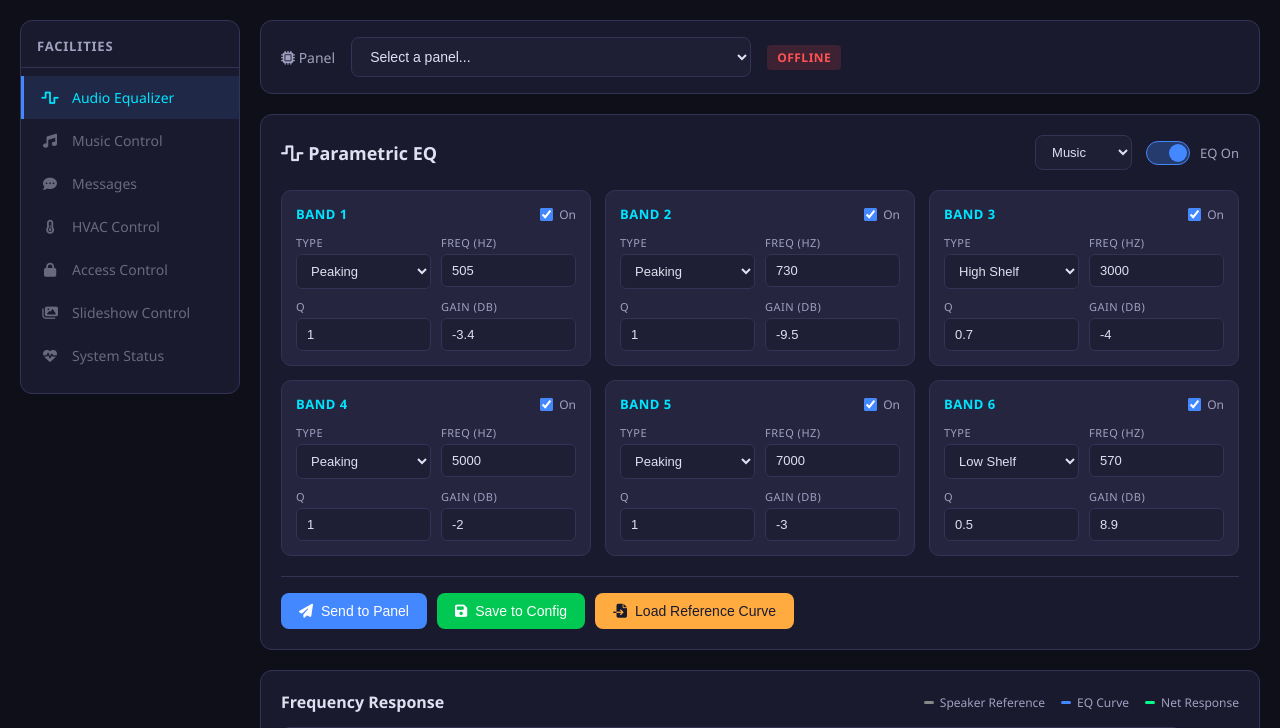
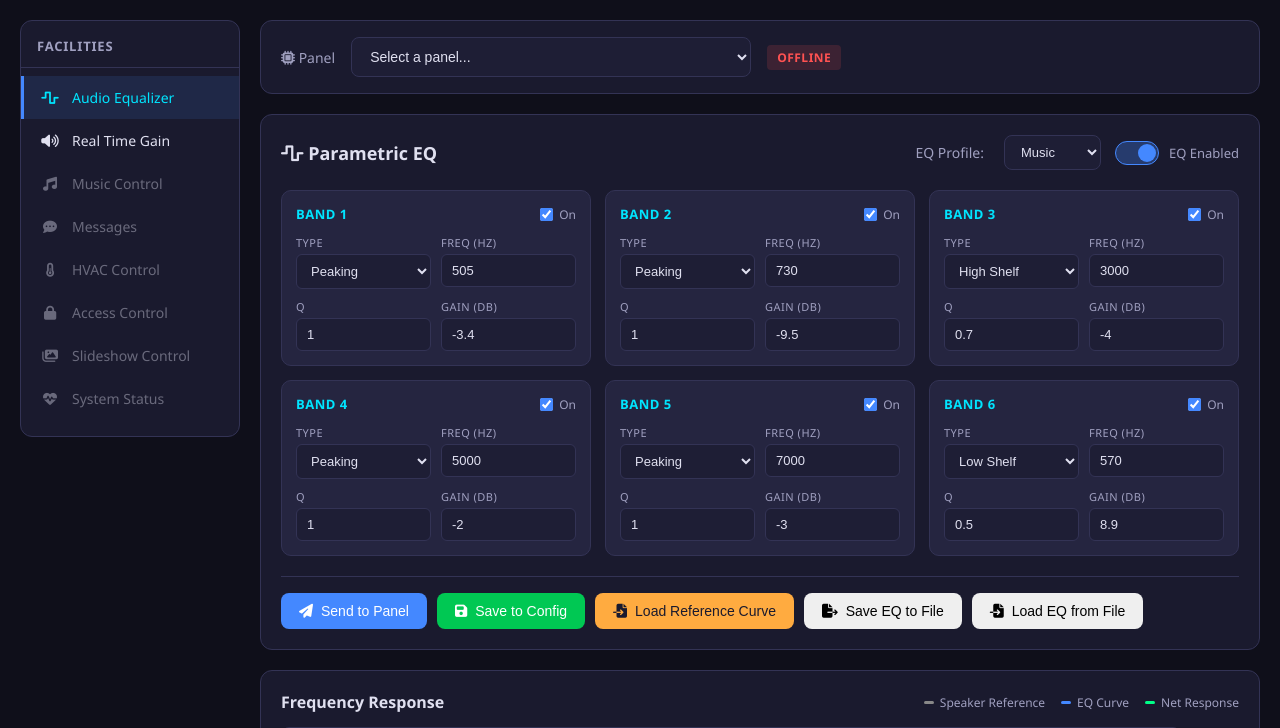
Before and after one commit to billmyers2024/wallpanel_configurator, a Flask app: page /controller in a window 1280 px wide. Shown: the part 95-823 px from the top of the page. Run offline with Flask 3, Linux system fonts and the light colour scheme; data that the repository does not hold is empty.

Commit message:
v1.7.69: Real-time gain control, EQ/DRC toggles, save/load EQ files, EQ button sync fix
- New 'Real Time Gain Control' facility panel with:
  - Codec gain slider (-40 to +20 dB) with 1 decimal display
  - Real-time EQ On/Off toggle
  - Real-time DRC On/Off toggle
  - 2-second polling from HA entity state

- Parametric EQ panel: added 'EQ Profile:' label, renamed toggle to 'EQ Enabled'

- Save/Load EQ filter settings to JSON files for A/B speaker testing

- Backend: generic /api/ha_service proxy for switch/number service calls

- Firmware: bidirectional EQ/DRC button sync, codec gain number entity,
  switch entities for EQ and DRC enable

```diff
--- a/panel-widget-config/app/main.py
+++ b/panel-widget-config/app/main.py
@@ -1608,6 +1608,32 @@ def save_eq_to_config():
 
 
 # =============================================================================
+# GENERIC HA SERVICE PROXY
+# =============================================================================
+
+@app.route('/api/ha_service', methods=['POST'])
+def ha_service_proxy():
+    """Generic proxy for calling any Home Assistant service"""
+    data = request.get_json(silent=True)
+    if not isinstance(data, dict):
+        return jsonify({"error": "Invalid payload"}), 400
+
+    domain = data.get('domain')
+    service = data.get('service')
+    service_data = data.get('data', {})
+
+    if not domain or not service:
+        return jsonify({"error": "Missing domain or service"}), 400
+
+    success, err = call_ha_service(domain, service, service_data)
+    if success:
+        return jsonify({"success": True})
+    else:
+        logger.warning(f"HA service proxy failed: {domain}.{service}: {err}")
+        return jsonify({"error": err}), 503
+
+
+# =============================================================================
 # DIAGNOSTIC ENDPOINTS
 # =============================================================================
 
--- a/panel-widget-config/config.yaml
+++ b/panel-widget-config/config.yaml
@@ -1,5 +1,5 @@
 name: "Panel Widget Configurator"
-version: "1.7.68"
+version: "1.7.69"
 slug: "panel-widget-config"
 description: "Smartpanel Management Interface"
 url: "https://github.com/billmyers2024/wallpanel_configurator"
--- a/panel-widget-config/static/css/controller.css
+++ b/panel-widget-config/static/css/controller.css
@@ -679,3 +679,111 @@ body {
         align-items: stretch;
     }
 }
+
+
+/* EQ Profile Label */
+.eq-profile-label {
+    font-size: 14px;
+    font-weight: 500;
+    color: var(--text-secondary);
+    margin-right: 6px;
+}
+
+/* Gain Control Section */
+.gain-section {
+    background: var(--bg-secondary);
+    border-radius: 12px;
+    border: 1px solid var(--border-color);
+    padding: 20px;
+    margin-top: 16px;
+}
+
+.gain-header {
+    margin-bottom: 20px;
+}
+
+.gain-header h2 {
+    font-size: 18px;
+    font-weight: 600;
+    color: var(--text-primary);
+    display: flex;
+    align-items: center;
+    gap: 10px;
+}
+
+.gain-control {
+    margin-bottom: 24px;
+}
+
+.gain-slider-container {
+    display: flex;
+    align-items: center;
+    gap: 16px;
+    flex-wrap: wrap;
+}
+
+.gain-label {
+    font-size: 14px;
+    font-weight: 500;
+    color: var(--text-secondary);
+    min-width: 80px;
+}
+
+.gain-slider-container input[type="range"] {
+    flex: 1;
+    min-width: 200px;
+    height: 8px;
+    -webkit-appearance: none;
+    appearance: none;
+    background: var(--bg-tertiary);
+    border-radius: 4px;
+    outline: none;
+}
+
+.gain-slider-container input[type="range"]::-webkit-slider-thumb {
+    -webkit-appearance: none;
+    appearance: none;
+    width: 22px;
+    height: 22px;
+    border-radius: 50%;
+    background: var(--accent-blue);
+    cursor: pointer;
+    border: 2px solid var(--bg-primary);
+    box-shadow: 0 2px 6px rgba(0,0,0,0.3);
+}
+
+.gain-slider-container input[type="range"]::-moz-range-thumb {
+    width: 22px;
+    height: 22px;
+    border-radius: 50%;
+    background: var(--accent-blue);
+    cursor: pointer;
+    border: 2px solid var(--bg-primary);
+    box-shadow: 0 2px 6px rgba(0,0,0,0.3);
+}
+
+.gain-value {
+    font-size: 18px;
+    font-weight: 600;
+    color: var(--accent-blue);
+    min-width: 80px;
+    text-align: right;
+    font-variant-numeric: tabular-nums;
+}
+
+.gain-toggles {
+    display: flex;
+    flex-direction: column;
+    gap: 14px;
+}
+
+.gain-toggle-row {
+    display: flex;
+    align-items: center;
+    gap: 12px;
+}
+
+.gain-toggle-row .toggle-desc {
+    font-size: 13px;
+    color: var(--text-secondary);
+}
--- a/panel-widget-config/static/js/controller.js
+++ b/panel-widget-config/static/js/controller.js
@@ -134,6 +134,12 @@ const controller = {
         if (facilityId === 'eq') {
             this.drawCanvas();
         }
+        // Start/stop real-time polling for gain panel
+        if (facilityId === 'gain') {
+            this.startGainPolling();
+        } else {
+            this.stopGainPolling();
+        }
     },
 
     async loadDevices() {
@@ -183,6 +189,17 @@ const controller = {
             document.getElementById('ref-file-input').click();
         });
         document.getElementById('ref-file-input').addEventListener('change', (e) => this.loadReferenceCurve(e));
+
+        document.getElementById('btn-save-eq-file').addEventListener('click', () => this.saveEqToFile());
+        document.getElementById('btn-load-eq-file').addEventListener('click', () => {
+            document.getElementById('eq-file-input').click();
+        });
+        document.getElementById('eq-file-input').addEventListener('change', (e) => this.loadEqFromFile(e));
+
+        // Real-time gain control
+        document.getElementById('gain-slider').addEventListener('input', (e) => this.onGainSliderChange(e));
+        document.getElementById('rt-eq-enable').addEventListener('change', (e) => this.setRealtimeEq(e.target.checked));
+        document.getElementById('rt-drc-enable').addEventListener('change', (e) => this.setRealtimeDrc(e.target.checked));
 
         this.setupCanvasTooltip();
     },
@@ -885,6 +902,221 @@ const controller = {
     },
 
     // ========================================================================
+    // Save / Load EQ to File
+    // ========================================================================
+
+    saveEqToFile() {
+        const filename = prompt('Enter filename for EQ settings:', 'eq_settings.json');
+        if (!filename) return;
+        this.updateBandFromUI();
+        const payload = {
+            profile: this.activeProfile,
+            eq_enabled: this.eqEnabled,
+            bands: this.bands.map(b => ({
+                band: b.band,
+                enabled: b.enabled,
+                type: b.type,
+                freq: b.freq,
+                q: b.q,
+                gain_db: b.gain_db
+            }))
+        };
+        const blob = new Blob([JSON.stringify(payload, null, 2)], { type: 'application/json' });
+        const url = URL.createObjectURL(blob);
+        const a = document.createElement('a');
+        a.href = url;
+        a.download = filename.endsWith('.json') ? filename : filename + '.json';
+        document.body.appendChild(a);
+        a.click();
+        document.body.removeChild(a);
+        URL.revokeObjectURL(url);
+        this.showToast(`EQ saved to ${a.download}`, 'success');
+    },
+
+    loadEqFromFile(event) {
+        const file = event.target.files[0];
+        if (!file) return;
+        const reader = new FileReader();
+        reader.onload = (e) => {
+            try {
+                const data = JSON.parse(e.target.result);
+                if (data.bands && Array.isArray(data.bands)) {
+                    this.bands = data.bands.map((b, i) => ({
+                        band: i,
+                        type: b.type || 'PEAK',
+                        freq: b.freq || 1000,
+                        q: b.q || 1.0,
+                        gain_db: b.gain_db || 0.0,
+                        enabled: b.enabled !== false
+                    }));
+                    if (data.profile && this.profiles[data.profile]) {
+                        this.profiles[data.profile].bands = JSON.parse(JSON.stringify(this.bands));
+                        this.activeProfile = data.profile;
+                        document.getElementById('eq-profile-select').value = data.profile;
+                    }
+                    if (typeof data.eq_enabled === 'boolean') {
+                        this.eqEnabled = data.eq_enabled;
+                        document.getElementById('eq-master-enable').checked = data.eq_enabled;
+                    }
+                    this.renderBands();
+                    this.drawCanvas();
+                    this.showToast(`EQ loaded from ${file.name}`, 'success');
+                } else {
+                    this.showToast('Invalid EQ file format', 'error');
+                }
+            } catch (err) {
+                this.showToast('Failed to parse EQ file: ' + err.message, 'error');
+            }
+        };
+        reader.readAsText(file);
+        event.target.value = ''; // reset for re-selection
+    },
+
+    // ========================================================================
+    // Real Time Gain Control
+    // ========================================================================
+
+    gainPollInterval: null,
+
+    startGainPolling() {
+        if (this.gainPollInterval) return;
+        this.loadGainControlState();
+        this.gainPollInterval = setInterval(() => this.loadGainControlState(), 2000);
+    },
+
+    stopGainPolling() {
+        if (this.gainPollInterval) {
+            clearInterval(this.gainPollInterval);
+            this.gainPollInterval = null;
+        }
+    },
+
+    async loadGainControlState() {
+        if (!this.selectedDevice) return;
+        const mac = this.selectedDevice.mac;
+        const base = this.deriveEntityBase(mac) || this.selectedDevice.id.toLowerCase().replace(/ /g, '_').replace(/-/g, '_');
+
+        try {
+            // Read codec gain
+            const gainResp = await fetch(`./api/ha_state/number.${base}_codec_gain`);
+            const gainData = await gainResp.json();
+            if (gainData.success && gainData.state !== 'unknown' && gainData.state !== 'unavailable') {
+                const db = parseFloat(gainData.state);
+                if (!isNaN(db)) {
+                    const slider = document.getElementById('gain-slider');
+                    const valueLabel = document.getElementById('gain-value');
+                    // Only update slider if user is not currently dragging it
+                    if (document.activeElement !== slider) {
+                        slider.value = Math.max(-40, Math.min(20, db));
+                    }
+                    valueLabel.textContent = `${db.toFixed(1)} dB`;
+                }
+            }
+
+            // Read EQ switch
+            const eqResp = await fetch(`./api/ha_state/switch.${base}_eq_enable`);
+            const eqData = await eqResp.json();
+            if (eqData.success) {
+                document.getElementById('rt-eq-enable').checked = eqData.state === 'on';
+            }
+
+            // Read DRC switch
+            const drcResp = await fetch(`./api/ha_state/switch.${base}_drc_enable`);
+            const drcData = await drcResp.json();
+            if (drcData.success) {
+                document.getElementById('rt-drc-enable').checked = drcData.state === 'on';
+            }
+        } catch (error) {
+            // Silently fail on poll errors
+        }
+    },
+
+    async onGainSliderChange(event) {
+        const db = parseFloat(event.target.value);
+        document.getElementById('gain-value').textContent = `${db.toFixed(1)} dB`;
+        await this.setCodecGain(db);
+    },
+
+    async setCodecGain(db) {
+        if (!this.selectedDevice) return;
+        const mac = this.selectedDevice.mac;
+        const base = this.deriveEntityBase(mac) || this.selectedDevice.id.toLowerCase().replace(/ /g, '_').replace(/-/g, '_');
+
+        try {
+            const response = await fetch('./api/ha_service', {
+                method: 'POST',
+                headers: { 'Content-Type': 'application/json' },
+                body: JSON.stringify({
+                    domain: 'number',
+                    service: 'set_value',
+                    data: {
+                        entity_id: `number.${base}_codec_gain`,
+                        value: db
+                    }
+                })
+            });
+            const data = await response.json();
+            if (!response.ok || !data.success) {
+                console.warn('Failed to set codec gain:', data.error);
+            }
+        } catch (error) {
+            console.warn('Network error setting codec gain:', error);
+        }
+    },
+
+    async setRealtimeEq(enabled) {
+        if (!this.selectedDevice) return;
+        const mac = this.selectedDevice.mac;
+        const base = this.deriveEntityBase(mac) || this.selectedDevice.id.toLowerCase().replace(/ /g, '_').replace(/-/g, '_');
+
+        try {
+            const response = await fetch('./api/ha_service', {
+                method: 'POST',
+                headers: { 'Content-Type': 'application/json' },
+                body: JSON.stringify({
+                    domain: 'switch',
+                    service: enabled ? 'turn_on' : 'turn_off',
+                    data: {
+                        entity_id: `switch.${base}_eq_enable`
+                    }
+                })
+            });
+            const data = await response.json();
+            if (!response.ok || !data.success) {
+                console.warn('Failed to set EQ:', data.error);
+            }
+        } catch (error) {
+            console.warn('Network error setting EQ:', error);
+        }
+    },
+
+    async setRealtimeDrc(enabled) {
+        if (!this.selectedDevice) return;
+        const mac = this.selectedDevice.mac;
+        const base = this.deriveEntityBase(mac) || this.selectedDevice.id.toLowerCase().replace(/ /g, '_').replace(/-/g, '_');
+
+        try {
+            const response = await fetch('./api/ha_service', {
+                method: 'POST',
+                headers: { 'Content-Type': 'application/json' },
+                body: JSON.stringify({
+                    domain: 'switch',
+                    service: enabled ? 'turn_on' : 'turn_off',
+                    data: {
+                        entity_id: `switch.${base}_drc_enable`
+                    }
+                })
+            });
+            const data = await response.json();
+            if (!response.ok || !data.success) {
+                console.warn('Failed to set DRC:', data.error);
+            }
+        } catch (error) {
+            console.warn('Network error setting DRC:', error);
+        }
+    },
+
+    // ========================================================================
     // Toast Notifications
     // ========================================================================
 
--- a/panel-widget-config/templates/controller.html
+++ b/panel-widget-config/templates/controller.html
@@ -36,6 +36,10 @@
                     <div class="facility-item active" data-facility="eq">
                         <i class="fas fa-wave-square"></i>
                         <span>Audio Equalizer</span>
+                    </div>
+                    <div class="facility-item" data-facility="gain">
+                        <i class="fas fa-volume-up"></i>
+                        <span>Real Time Gain</span>
                     </div>
                     <div class="facility-item disabled" data-facility="music">
                         <i class="fas fa-music"></i>
@@ -82,6 +86,7 @@
                         <div class="eq-header">
                             <h2><i class="fas fa-wave-square"></i> Parametric EQ</h2>
                             <div class="eq-header-controls">
+                                <span class="eq-profile-label">EQ Profile:</span>
                                 <select id="eq-profile-select" class="eq-profile-select">
                                     <option value="music">Music</option>
                                     <option value="intercom">Intercom</option>
@@ -90,7 +95,7 @@
                                 <label class="toggle-switch">
                                     <input type="checkbox" id="eq-master-enable">
                                     <span class="slider-toggle"></span>
-                                    <span class="toggle-label">EQ On</span>
+                                    <span class="toggle-label">EQ Enabled</span>
                                 </label>
                             </div>
                         </div>
@@ -111,7 +116,14 @@
                             <button class="btn btn-warning" id="btn-load-ref">
                                 <i class="fas fa-file-import"></i> Load Reference Curve
                             </button>
+                            <button class="btn btn-info" id="btn-save-eq-file">
+                                <i class="fas fa-file-export"></i> Save EQ to File
+                            </button>
+                            <button class="btn btn-info" id="btn-load-eq-file">
+                                <i class="fas fa-file-import"></i> Load EQ from File
+                            </button>
                             <input type="file" id="ref-file-input" accept=".txt,.csv,.mdat" style="display:none">
+                            <input type="file" id="eq-file-input" accept=".json" style="display:none">
                         </div>
                     </section>
 
@@ -127,6 +139,49 @@
                         </div>
                         <canvas id="eq-canvas" width="900" height="600"></canvas>
                         <div id="eq-tooltip" class="eq-tooltip"></div>
+                    </section>
+                </div>
+
+                <!-- Real Time Gain Control Facility -->
+                <div class="facility-panel" data-facility="gain">
+                    <section class="device-section">
+                        <label for="gain-device-select"><i class="fas fa-microchip"></i> Panel</label>
+                        <select id="gain-device-select" disabled>
+                            <option value="">Same as EQ panel</option>
+                        </select>
+                    </section>
+
+                    <section class="gain-section">
+                        <div class="gain-header">
+                            <h2><i class="fas fa-volume-up"></i> Real Time Gain Control</h2>
+                        </div>
+
+                        <div class="gain-control">
+                            <div class="gain-slider-container">
+                                <label class="gain-label">Codec Gain</label>
+                                <input type="range" id="gain-slider" min="-40" max="20" step="1" value="0">
+                                <span class="gain-value" id="gain-value">0.0 dB</span>
+                            </div>
+                        </div>
+
+                        <div class="gain-toggles">
+                            <div class="gain-toggle-row">
+                                <label class="toggle-switch">
+                                    <input type="checkbox" id="rt-eq-enable">
+                                    <span class="slider-toggle"></span>
+                                    <span class="toggle-label">EQ On</span>
+                                </label>
+                                <span class="toggle-desc">Enable equalizer in real-time</span>
+                            </div>
+                            <div class="gain-toggle-row">
+                                <label class="toggle-switch">
+                                    <input type="checkbox" id="rt-drc-enable">
+                                    <span class="slider-toggle"></span>
+                                    <span class="toggle-label">DRC On</span>
+                                </label>
+                                <span class="toggle-desc">Enable dynamic range compression</span>
+                            </div>
+                        </div>
                     </section>
                 </div>
 
@@ -186,6 +241,6 @@
     <!-- Toast container -->
     <div id="toast-container"></div>
 
-    <script src="./static/js/controller.js?v=1.7.65"></script>
+    <script src="./static/js/controller.js?v=1.7.69"></script>
 </body>
 </html>
```
